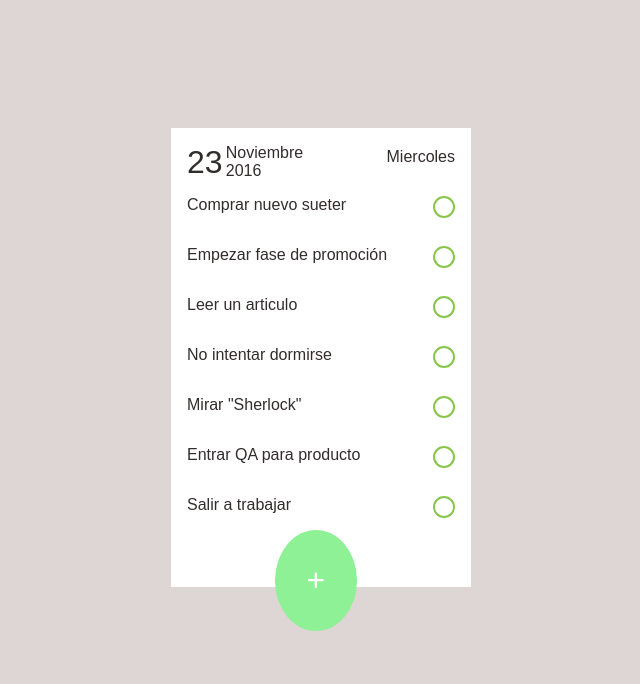
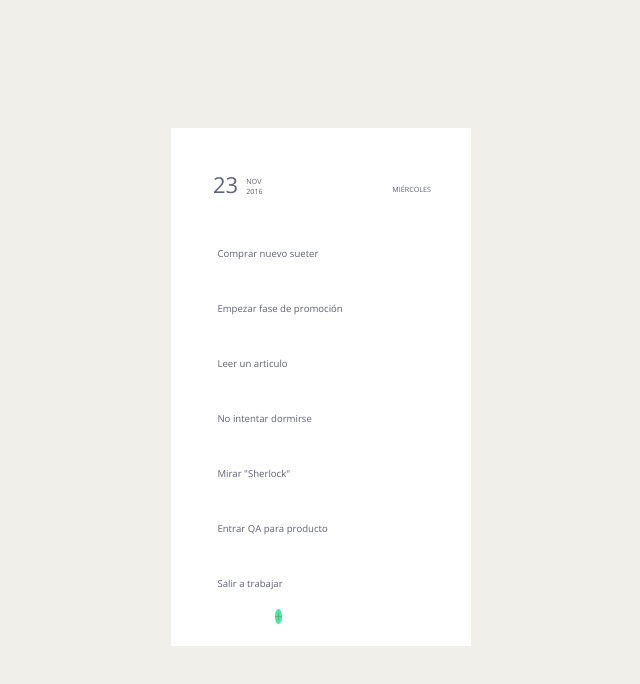
Before and after one commit to fercar123/Formulario_devlabs, a plain HTML site: page index.html in a window 1280 px wide. Shown: the whole page, without its empty margins (319-959 px from the left). Drawn offline with nearby package versions, Linux system fonts and the light colour scheme.

Commit message:
Modificaciones para que sea inditico a la imagen

```diff
--- a/css/estilos.sass
+++ b/css/estilos.sass
@@ -1,8 +1,8 @@
-$font-family: Arial
-$principal: #ded5d5
+$font-family: 'Open Sans', sans-serif
+$principal: #f0efe9
 $main_form: #fff
-$color_font: #332c2c
-$color_boton: #8ef195
+$color_font: #616473
+$color_boton: #50e3a4
 $color_checkbox: #fcfff4
 $color_border: #88c64b
 *
@@ -16,7 +16,7 @@ body
 	color: $color_font
 .formulario
 	width: 300px
-	max-height: 1000px
+	height: 518.4px
 	margin: auto
 	background: $main_form
 	margin-top: 10%
@@ -24,51 +24,67 @@ body
 
 
 .tiempo
+	margin-bottom: 8px
 
 	.numero_fecha
-		font-size: 2em
+		font-size: 22px
 		float: left
-		margin-left: 0.5em
-		margin-top:  0.5em
-		margin-right: 0.1em
+		margin-left: 42px
+		margin-top:  40.8px
+		margin-right: 8px
 
 	.fecha_1
 		display: inline-block
 		text-align: left
+		font-size: 7.2px
+		margin-top: 40.8px
 		.mes
 			padding-top: 1em
 
-.name_dia
-	float: right
-	margin-top: -2em
-	margin-right: 1em
+	.name_dia
+		font-size: 7.2px
+		float: right
+		.name_dia_1
+			margin-right: 40px
+			margin-top: 56px
+
 
 
 .Lista
 	p
-		padding: 1em
+		padding-top: 33px
 		width: 100%
+		padding-left: 46.4px
+		padding-right: 46.4px
 		label
-			font-size: 1em
+			font-size: 9.6px
 		label:before
 			content: ''
 			background: transparent
-			border: 2px solid $color_border
-			border-radius: 50%
+			//border: 2px solid $color_border
+			//border-radius: 50%
 			display: inline-block
 			height: 18px
 			width: 18px
 			vertical-align: middle
 			text-align: center
 			float: right
+			margin-top: 4px
+
+
 
 
 		input[type=checkbox]
 			display: none
 		input[type=checkbox]+ label
 			cursor: pointer
+		input[type=checkbox]:checked+ label
+			color: #c1c3cd
 		input[type=checkbox]:checked+ label:before
-			background: $color_border
+			content: url("check.png")
+
+
+
 
 
 
@@ -78,7 +94,7 @@ body
 
 
 	display: inline-block
-	height: 52.5px//35.66665px
+	//height: 52.5px//35.66665px
 	width: 100%
 	position: relative
 
@@ -86,11 +102,11 @@ body
 
 
 	.boton
-		padding: 1em
+		//padding: 1em
 		margin: 0 34.5%
 		background: $color_boton
-		color: $main_form
+		color: #46be8b
 		border-style: none
 		border-radius: 50%
 		position: absolute
-		font-size: 2em
+		//font-size: 2em
--- a/index.html
+++ b/index.html
@@ -4,6 +4,7 @@
 	<meta charset="UTF-8">
 	<title>Formulario de Google</title>
 	<link rel="stylesheet" href="css/estilos.css">
+    <link href="https://fonts.googleapis.com/css?family=Open+Sans" rel="stylesheet">
 
 </head>
 <body>
@@ -17,24 +18,25 @@
     	<div class="fecha_1">
     		<p id="mes" class="mes"></p>
     		<p id="year" class="year"></p>
+
     	</div>
+    	<div class="name_dia">
+        <p id="name_dia_1" class="name_dia_1"></p>
 
     </div>
-    <div class="name_dia">
-    	<p id="name_dia_1" class="name_dia_1"></p>
+    </div>
 
-    </div>
     </header>
 
     <div class="Lista">
 
-        <p> <input type="checkbox" id="check1"> <label for="check1">Comprar nuevo sueter</label></p>
-        <p> <input type="checkbox" id="check2"><label for="check2">Empezar fase de promoción</label></p>
-        <p> <input type="checkbox" id="check3"><label for="check3">Leer un articulo</label></p>
-        <p> <input type="checkbox" id="check4"><label for="check4">No intentar dormirse</label></p>
-        <p> <input type="checkbox" id="check5"><label for="check5">Mirar "Sherlock"</label></p>
-        <p> <input type="checkbox" id="check6"><label for="check6">Entrar QA para producto </label></p>
-        <p><input type="checkbox" id="check7"><label for="check7">Salir a trabajar</label></p>
+        <p class="primer"> <input type="checkbox" id="check1"> <label for="check1">Comprar nuevo sueter</label></p>
+        <p class="segundo"> <input type="checkbox" id="check2"><label for="check2">Empezar fase de promoción</label></p>
+        <p class="segundo"> <input type="checkbox" id="check3"><label for="check3">Leer un articulo</label></p>
+        <p class="segundo"> <input type="checkbox" id="check4"><label for="check4">No intentar dormirse</label></p>
+        <p class="segundo"> <input type="checkbox" id="check5"><label for="check5">Mirar "Sherlock"</label></p>
+        <p class="segundo"> <input type="checkbox" id="check6"><label for="check6">Entrar QA para producto </label></p>
+        <p class="segundo"><input type="checkbox" id="check7"><label for="check7">Salir a trabajar</label></p>
 
 
     </div>
--- a/javascript/reloj.js
+++ b/javascript/reloj.js
@@ -11,11 +11,11 @@
 		pMes=document.getElementById("mes")
 		pDia_semana=document.getElementById('name_dia_1');
 
-		var semana=['Domingo','Lunes','Martes','Miercoles','Jueves','Viernes','Sabado'];
+		var semana=['DOMINGO','LUNES','MARTES','MIÉRCOLES','JUEVES','VIERNES','SÁBADO'];
 		pDia_semana.textContent= semana[dia_nombre];
 		pDia.textContent=dia;
 
-		var meses=['Enero','Febrero','Marzo','Abril','Mayo','Junio','Julio','Agosto','Septiembre','Octubre','Noviembre','Diciembre'];
+		var meses=['ENE','FEB','MAR','ABR','MAY','JUN','JUL','AGO','SEP','OCT','NOV','DIC'];
 		pMes.textContent=meses[mes];
 		pYear.textContent=year;
 
```
Also changed, not shown: css/check.png (added), css/estilos.css, 1 other file.
